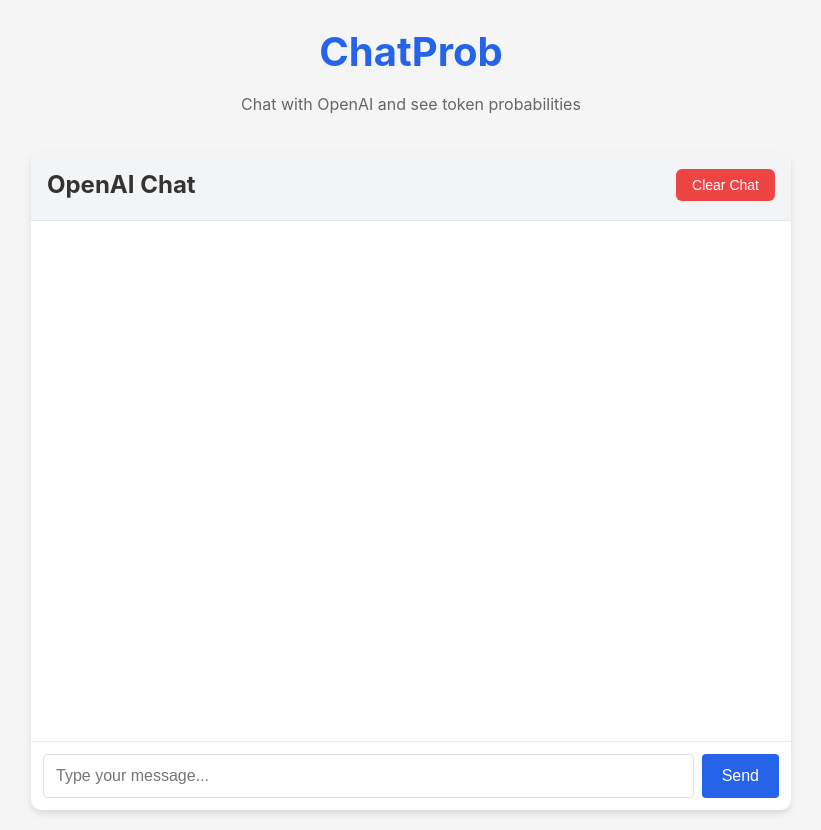
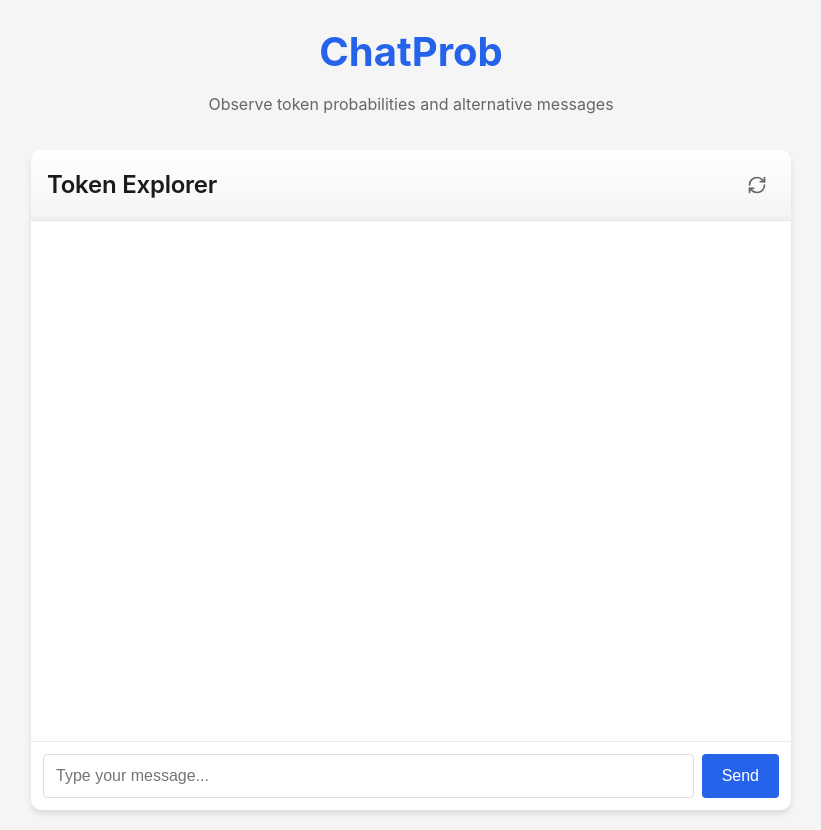
Before and after one commit to rdtiv/chatprob, a Next.js app: page / in a window 1280 px wide. Shown: the whole page, without its empty margins (229-1050 px from the left). Built offline with nearby package versions, Linux system fonts and the light colour scheme.

Commit message:
Refine UI with token explorer branding and visual improvements

```diff
--- a/components/ChatInterface.js
+++ b/components/ChatInterface.js
@@ -114,9 +114,28 @@
   return (
     <div className="chat-container">
       <div className="chat-header">
-        <h2>OpenAI Chat</h2>
-        <button onClick={clearChat} className="clear-chat-button">
-          Clear Chat
+        <h2>Token Explorer</h2>
+        <button
+          onClick={clearChat}
+          className="refresh-button"
+          title="Clear chat history"
+        >
+          <svg
+            xmlns="http://www.w3.org/2000/svg"
+            width="20"
+            height="20"
+            viewBox="0 0 24 24"
+            fill="none"
+            stroke="currentColor"
+            strokeWidth="2"
+            strokeLinecap="round"
+            strokeLinejoin="round"
+          >
+            <path d="M3 12a9 9 0 0 1 9-9 9.75 9.75 0 0 1 6.74 2.74L21 8" />
+            <path d="M21 3v5h-5" />
+            <path d="M21 12a9 9 0 0 1-9 9 9.75 9.75 0 0 1-6.74-2.74L3 16" />
+            <path d="M3 21v-5h5" />
+          </svg>
         </button>
       </div>
       <div className="messages-container">
--- a/components/Message.js
+++ b/components/Message.js
@@ -126,7 +126,6 @@
       <div className="message-inner">
         <div className="message-front">
           <div className="message-header">
-            <div className="message-role">{role === 'user' ? 'You' : 'AI'}</div>
             {completions && completions.length > 1 && (
               <button
                 onClick={handleToggle}
--- a/pages/index.js
+++ b/pages/index.js
@@ -7,13 +7,13 @@
     <div>
       <Head>
         <title>ChatProb - OpenAI Chat with Token Probabilities</title>
-        <meta name="description" content="Chat with OpenAI and see token probabilities" />
+        <meta name="description" content="Observe token probabilities and alternative messages" />
         <link rel="icon" href="/favicon.ico" />
       </Head>
 
       <main>
         <h1 className="app-title">ChatProb</h1>
-        <p className="app-subtitle">Chat with OpenAI and see token probabilities</p>
+        <p className="app-subtitle">Observe token probabilities and alternative messages</p>
         <ChatInterface />
       </main>
     </div>
--- a/styles/globals.css
+++ b/styles/globals.css
@@ -56,16 +56,30 @@
 
 .chat-header {
   padding: 1rem;
-  background-color: #f3f4f6;
+  background: linear-gradient(to bottom, #ffffff, #f3f4f6);
   border-bottom: 1px solid #e5e7eb;
   display: flex;
   justify-content: space-between;
   align-items: center;
+  position: relative;
+}
+
+.chat-header::after {
+  content: '';
+  position: absolute;
+  bottom: -1px;
+  left: 0;
+  right: 0;
+  height: 4px;
+  background: linear-gradient(to bottom, rgba(0, 0, 0, 0.03), transparent);
 }
 
 .chat-header h2 {
   margin: 0;
   font-size: 1.5rem;
+  color: #1a1a1a;
+  font-weight: 600;
+  letter-spacing: -0.01em;
 }
 
 .messages-container {
@@ -78,7 +92,7 @@
 
 .message {
   margin-bottom: 16px;
-  padding: 12px 16px;
+  padding: 8px 16px;
   border-radius: 8px;
   max-width: 80%;
   position: relative;
@@ -114,10 +128,7 @@
 }
 
 .message-role {
-  font-weight: bold;
-  font-size: 0.8rem;
-  margin-bottom: 4px;
-  color: #666;
+  display: none;
 }
 
 .message-text {
@@ -352,9 +363,9 @@
 
 .message-header {
   display: flex;
-  justify-content: space-between;
+  justify-content: flex-end;
   align-items: center;
-  margin-bottom: 4px;
+  min-height: 24px;
 }
 
 .toggle-completion-button {
@@ -383,3 +394,31 @@
 .completion-counter {
   font-size: 0.7rem;
 }
+
+.refresh-button {
+  background: none;
+  border: none;
+  padding: 8px;
+  border-radius: 50%;
+  cursor: pointer;
+  color: #666;
+  transition: all 0.2s ease;
+  display: flex;
+  align-items: center;
+  justify-content: center;
+}
+
+.refresh-button:hover {
+  background-color: rgba(0, 0, 0, 0.05);
+  color: #2563eb;
+  transform: rotate(45deg);
+}
+
+.refresh-button:active {
+  transform: rotate(90deg);
+}
+
+.refresh-button:focus {
+  outline: 2px solid #2563eb;
+  outline-offset: 2px;
+}
```
